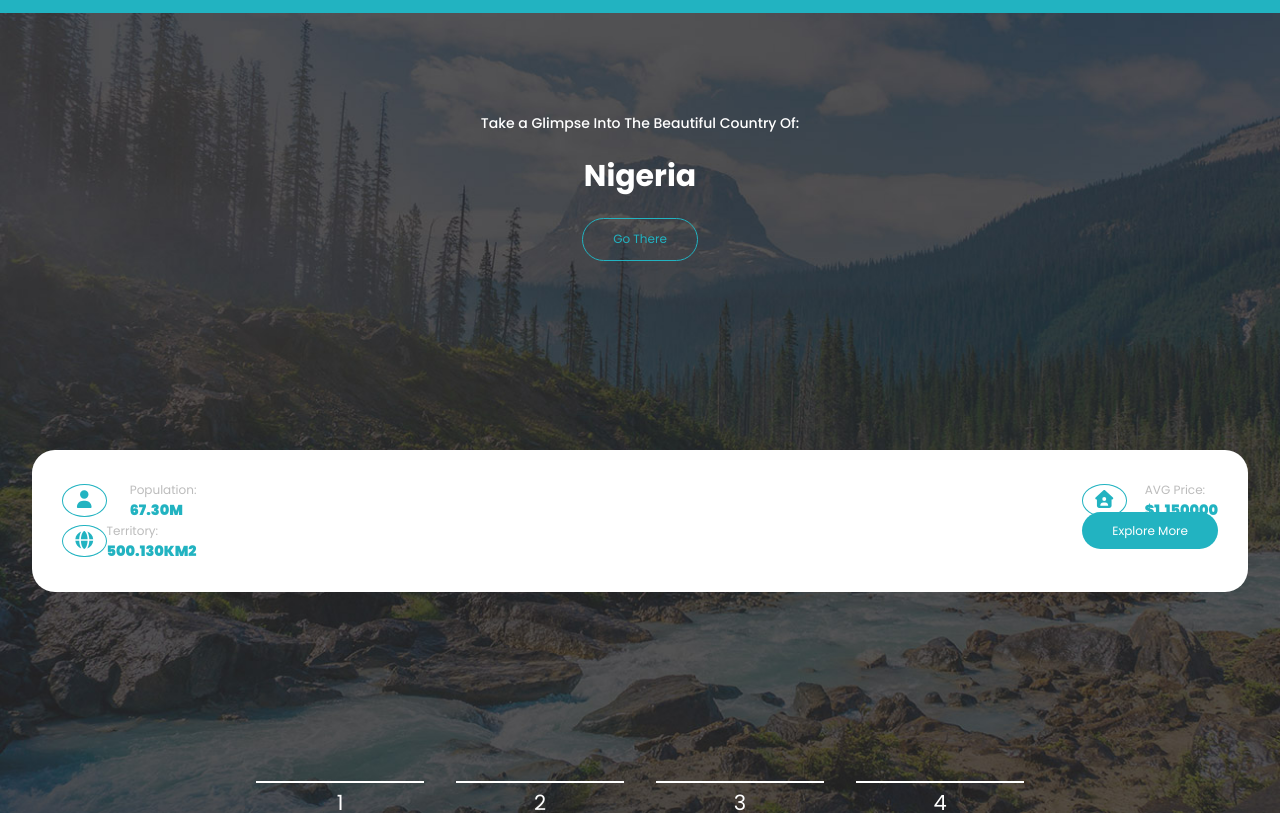
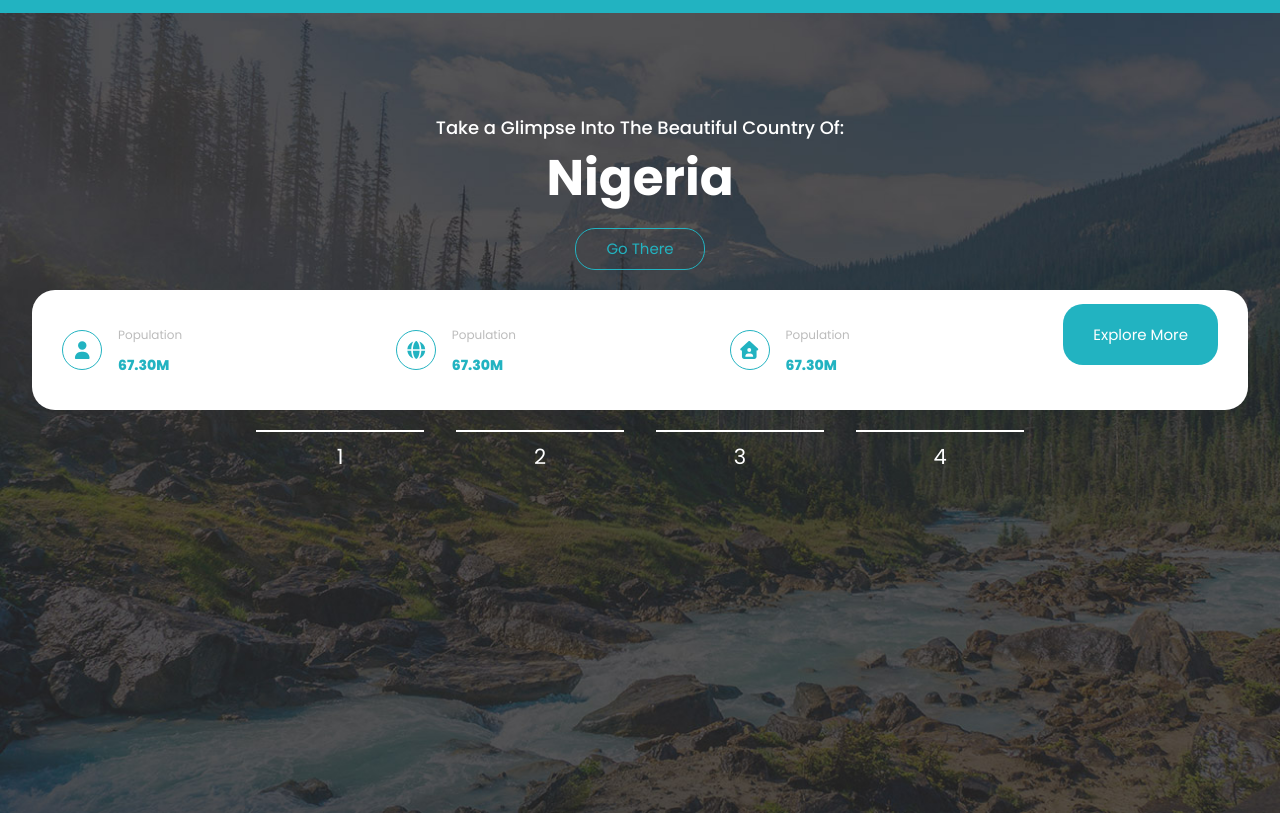
Before and after one commit to Adewunmi97/woox-template, a plain HTML site: page index.html in a window 1280 px wide. Shown: the part 60-877 px from the top of the page. Drawn offline with Linux system fonts and the light colour scheme.

Commit message:
redesigned banner section

```diff
--- a/_partials/_general.scss
+++ b/_partials/_general.scss
@@ -7,23 +7,26 @@
 a {
     text-decoration: none;
 }
-.a-general1 {
-    color: $primary;
-    padding: 10px 30px;
-    border: 1px solid $primary;
-    border-radius: 30px;
-        &:hover {
-            color: $secondary;
-            background-color: $primary;
-        }
-    }
-.a-general2 {
-    width: 100px;
-    padding: 10px 30px;
-    color: $secondary;
-    background-color: $primary;
-    border-radius: 30px;
-        &:hover {
-            filter: grayscale(0.3);
-        }
-    }
+// .a-general1 {
+//     color: $primary;
+//     padding: 5px 30px;
+//     border: 1px solid $primary;
+//     border-radius: 30px;
+//     outline: none;
+//     font-weight: 400;
+//     font-size: 15px;
+//         &:hover {
+//             color: $secondary;
+//             background-color: $primary;
+//         }
+//     }
+// .a-general2 {
+//     width: 100px;
+//     padding: 10px 30px;
+//     color: $secondary;
+//     background-color: $primary;
+//     border-radius: 30px;
+//         &:hover {
+//             filter: grayscale(0.3);
+//         }
+//     }
--- a/assets/style.scss
+++ b/assets/style.scss
@@ -71,62 +71,92 @@ header {
         background-repeat: no-repeat;
         width: 100%;
         min-height: 100vh;
+        position: absolute;
+        color: $secondary;
+        line-height: 2.5em;
+        .banner-text {
             display: flex;
             flex-direction: column;
-        gap: 2rem;
+            justify-content: center;
             align-items: center;
-        color: $secondary;
-        position: absolute;
-    h3 {
             margin-top: 100px;
+            font-size: 15px;
+            p {
                 font-weight: 500;
+                @include medium {
+                    font-size: 18px;
+                }
             }
             h1 {
-        font-size: 30px;
+                font-size: 35px;
+                margin-top: 20px;
+                @include medium {
+                    font-size: 50px;
                 }
-    .flex-banner {
+            }
+            a {
+                padding: 5px 30px;
+                color: $primary;
+                border: 1px solid $primary;
+                outline: none;
+                border-radius: 20px;
+                margin-top: 35px;
+            }
+
+        }
+        .banner-icons {
+            width: 95%;
+            margin: auto;
+            padding: 30px;
             display: flex;
             justify-content: space-between;
-        margin: auto;
             flex-wrap: wrap;
             background-color: $secondary;
             color: $primary;
-        padding: 30px;
-        width: 95%;
             border-radius: 23px;
-
-.flex {
- // line-height: 3rem;
-    .inner-flex {
+            margin-top: 20px;
+            gap: 1rem;
+            .icon-text {
                 display: flex;
                 justify-content: space-between;
                 align-items: center;
+                gap: 1rem;
                 span {
+                  width: 40px;
+                  border: 1px solid $primary;
+                  text-align: center;
+                  border-radius: 50%;
                   font-size: 18px;
-        padding: 5px 10px;
-        border: 1px solid $primary;
-        border-radius: 50%;
-        text-align: center;
+                  padding: 4px 2px 4px 2px;
                 }
-        .p-tags {
+                h3 {
+                    font-size: 12px;
+                    font-weight: 400;
                     color: $p-tags;
                 }
-        .bolder-text {
-            font-weight: 900;
-            font-size: larger;
+                p {
+                    font-weight: 800;
+                    font-size: 14px;
                 }
             }
+            a {
+                padding: 20px 30px;
+color: $secondary;
+outline: none;
+border-radius: 20px;
+background-color: $primary;
+font-size: 15px;
             }
-
         }
         .numbers {
                 display: flex;
-            flex-direction: row;
                 justify-content: center;
                 gap: 2rem;
                 width: 60%;
+                margin: auto;
                 align-items: center;
                 font-size: 21px;
+                margin-top: 20px;
                 p {
                     border-top: 2px solid $secondary;
                     width: 180px;
@@ -134,53 +164,4 @@ header {
                     padding-top: 10px;
                 }
             }
-        // .flex-banner {
-        //     display: flex;
-        //     justify-content: space-between;
-        //     align-items: center;
-        //     flex-wrap: wrap;
-        //     width: 95%;
-        //     gap: 3rem;
-        //     background-color: $secondary;
-        //     color: $primary;
-        //     padding: 30px 30px;
-        //     border-radius: 20px;
-        //     margin-top: 10px;
-        //     line-height: 3em;
-            // .inner-flex {
-            //     display: flex;
-            //     justify-content: space-between;
-            //     align-items: center;
-            //     gap: .5rem;
-        //         span {
-        //             font-size: 18px;
-        //             padding: 5px 10px;
-        //             border: 1px solid $primary;
-        //             border-radius: 50%;
-        //             text-align: center;
-        //         }
-        //         .p-tags {
-        //             color: $p-tags;
-        //         }
-        //         .bolder-text {
-        //             font-weight: 900;
-        //             font-size: larger;
-        //         }
-        //     }
-        // }
-        // .numbers {
-        //     display: flex;
-        //     flex-direction: row;
-        //     justify-content: center;
-        //     gap: 2rem;
-        //     width: 60%;
-        //     align-items: center;
-        //     font-size: 21px;
-        //     p {
-        //         border-top: 2px solid $secondary;
-        //         width: 180px;
-        //         text-align: center;
-        //         padding-top: 10px;
-        //     }
-        // }
     }
--- a/index.html
+++ b/index.html
@@ -27,65 +27,24 @@
     <!-- close header -->
 
     <!-- open Banner section -->
+
     <section class="banner">
-        <h3>
-            Take a Glimpse Into The Beautiful Country Of:
-        </h3>
-        <h1>Nigeria</h1>
-        <a href="#" class="a-general1">Go There</a>
-        <div class="flex-banner">
-            <div class="flex">
-                <div class="inner-flex">
-                    <span><i class="fas fa-user"></i></span>
-                        <div>
-                          <p class="p-tags">Population:</p>
-                          <p class="bolder-text">67.30M</p>
-                        </div>
-                </div>
-                <div class="inner-flex">
-                    <span><i class="fas fa-globe"></i></span>
-                          <div>
-                            <p class="p-tags">Territory:</p>
-                            <p class="bolder-text">500.130KM2</p>
-                          </div>
-                </div>
-            </div>
-            <div class="flex">
-                <div class="inner-flex"><span><i class="fas fa-house-user"></i></span>
-                    <div>
-                      <p class="p-tags">AVG Price:</p>
-                      <p class="bolder-text">$1.150000</p>
-                    </div>
-                </div>
-                <div>
-                    <a href="#" class="a-general2">Explore More</a>
-                </div>
-            </div>
-            </div>
-            <!-- <div>
-                <div><div class="inner-flex"><span><i class="fas fa-user"></i></span>
-                    <div>
-                      <p class="p-tags">Population:</p>
-                      <p class="bolder-text">67.30M</p>
-                    </div>
-                  </div>
-                  <div class="inner-flex"><span><i class="fas fa-globe"></i></span>
-                      <div>
-                        <p class="p-tags">Territory:</p>
-                        <p class="bolder-text">500.130KM2</p>
-                      </div>
-                  </div>
-                </div>
-            </div>
-            <div>
-                <div class="inner-flex"><span><i class="fas fa-house-user"></i></span>
-                    <div>
-                      <p class="p-tags">AVG Price:</p>
-                      <p class="bolder-text">$1.150000</p>
-                    </div>
-                </div>
-                <a href="#" class="a-general2">Explore More</a>
-            </div> -->
+        <div class="banner-text">
+           <p>Take a Glimpse Into The Beautiful Country Of:</p>
+           <h1>Nigeria</h1>
+           <a href="#" class="a-general1">Go There</a>
+        </div>
+        <div class="banner-icons">
+            <div class="icon-text"><span><i class="fas fa-user"></i></span>
+            <div><h3>Population</h3>
+            <p>67.30M</p></div></div>
+            <div class="icon-text"><span><i class="fas fa-globe"></i></span>
+                <div><h3>Population</h3>
+                <p>67.30M</p></div></div>
+                <div class="icon-text"><span><i class="fas fa-house-user"></i></span>
+                    <div><h3>Population</h3>
+                    <p>67.30M</p></div></div>
+             <div><a href="#">Explore More</a></div>
         </div>
         <div class="numbers">
             <p>1</p>
```
Also changed, not shown: _partials/_responsive.scss (line endings or trailing spaces), css/style.min.css, 1 other file. Lines whose indentation alone changed are shown as unchanged.
